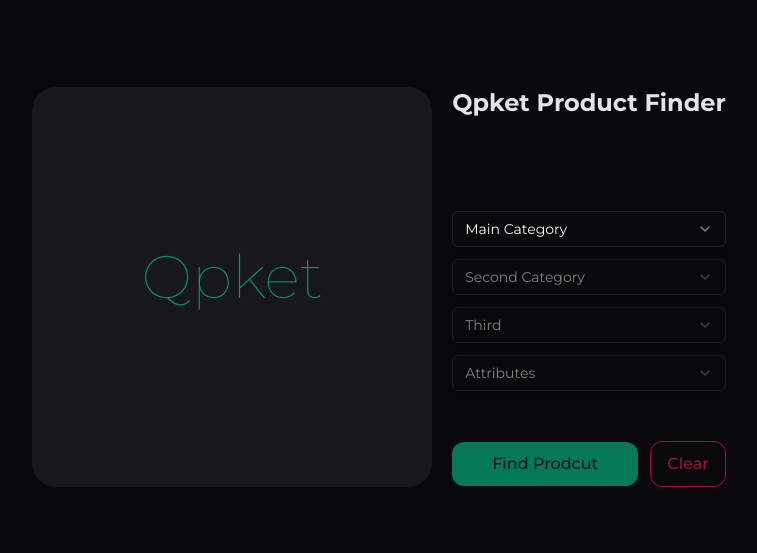
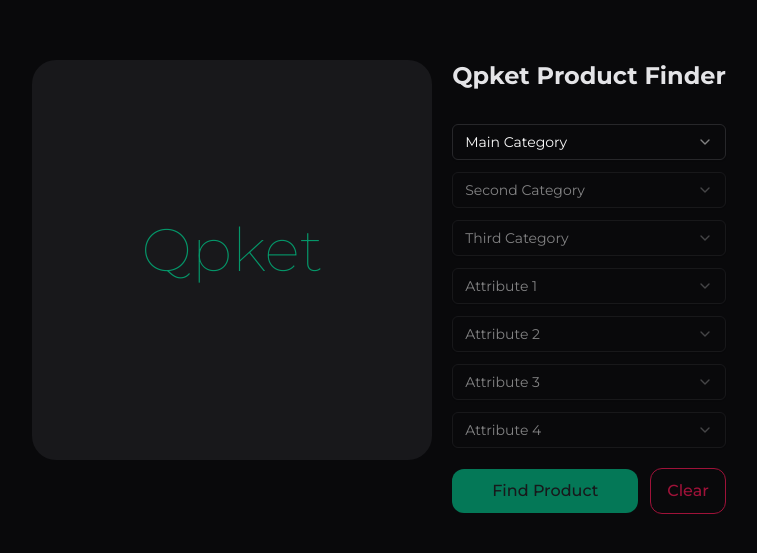
Before and after one commit to pedrrram/product-finder, a Next.js app: page / in a window 1280 px wide. Shown: the part 103-656 px from the top of the page, without its empty margins (261-1018 px from the left). Built offline with nearby package versions, Linux system fonts and the light colour scheme.

Commit message:
fix attributes selections

```diff
--- a/app/layout.jsx
+++ b/app/layout.jsx
@@ -17,7 +17,7 @@ export default function RootLayout({ children }) {
         <meta name="theme-color" content="#059669" />
       </head>
       <body
-        className={`${montserrat.className} bg-zinc-950 text-zinc-50 flex flex-col items-center justify-center h-screen p-5`}
+        className={`${montserrat.className} bg-zinc-950 text-zinc-50 flex flex-col items-center justify-center min-h-screen h-full p-5`}
       >
         {children}
       </body>
--- a/app/page.jsx
+++ b/app/page.jsx
@@ -1,5 +1,4 @@
 "use client";
-
 import { useRef, useState } from "react";
 import Badge from "@/components/Badge";
 import Form from "@/components/Form";
@@ -11,7 +10,7 @@ const ProductFinder = () => {
     second: "",
     third: "",
   });
-  const [selectedAttributes, setSelectedAttributes] = useState([]);
+  const [attributeSelections, setAttributeSelections] = useState([]);
   const mainCatRef = useRef(null);
 
   const handleCategoryChange = (level, value) => {
@@ -26,27 +25,23 @@ const ProductFinder = () => {
       newCategories.third = "";
     } else {
       newCategories.third = value;
-      // Scroll to the main category
       if (mainCatRef.current) {
         mainCatRef.current.scrollIntoView({ behavior: "smooth" });
       }
     }
     setSelectedCategories(newCategories);
-    if (level === "main") setSelectedAttributes([]);
+    if (level === "main") setAttributeSelections([]);
   };
 
-  const handleAttributeSelect = (attribute) => {
-    if (
-      selectedAttributes.length < 3 &&
-      !selectedAttributes.includes(attribute)
-    ) {
-      setSelectedAttributes([...selectedAttributes, attribute]);
-    }
+  const handleAttributeSelect = (index, value) => {
+    const newSelections = [...attributeSelections];
+    newSelections[index] = value;
+    setAttributeSelections(newSelections);
   };
 
   const handleClearForm = () => {
     setSelectedCategories({ main: "", second: "", third: "" });
-    setSelectedAttributes([]);
+    setAttributeSelections([]);
   };
 
   const lastCategory =
@@ -55,9 +50,9 @@ const ProductFinder = () => {
     selectedCategories.main;
 
   return (
-    <main className="flex flex-col items-center sm:items-start justify-center">
-      <div className="flex flex-col sm:flex-row items-center justify-between max-w-screen-lg gap-5">
-        <div className="h-80 w-80 sm:w-[400px] sm:h-[400px] bg-zinc-900 rounded-3xl flex flex-col items-center justify-center">
+    <main className="flex flex-col items-center justify-center py-5">
+      <div className="flex flex-col sm:flex-row items-center sm:justify-between max-w-screen-lg gap-5">
+        <div className="h-80 w-80 sm:w-[400px] sm:h-[400px] bg-zinc-900 rounded-3xl flex flex-col items-center justify-center self-start">
           <span className="text-6xl font-thin text-emerald-600 mb-5">
             Qpket
           </span>
@@ -74,7 +69,7 @@ const ProductFinder = () => {
           </p>
           <Form
             selectedCategories={selectedCategories}
-            selectedAttributes={selectedAttributes}
+            attributeSelections={attributeSelections}
             onClear={handleClearForm}
             onCategoryChange={handleCategoryChange}
             onAttributeSelect={handleAttributeSelect}
@@ -82,9 +77,9 @@ const ProductFinder = () => {
           />
         </div>
       </div>
-      <div className="flex gap-4 mt-5">
-        {selectedAttributes.map((att) => (
-          <Badge key={att}>{att}</Badge>
+      <div className="flex flex-wrap justify-center sm:justify-start max-w-sm sm:max-w-full gap-4 mt-5">
+        {attributeSelections.map((att, index) => (
+          <Badge key={index}>{att}</Badge>
         ))}
       </div>
     </main>
--- a/components/Form.jsx
+++ b/components/Form.jsx
@@ -11,14 +11,55 @@ import ResultDialog from "./ResultDialog";
 import { getBreadcrumbs } from "@/lib/utils";
 
 const Form = ({
-  selectedAttributes,
+  attributeSelections,
   selectedCategories,
   onClear,
   onCategoryChange,
   onAttributeSelect,
-  mainCatRef
+  mainCatRef,
 }) => {
   const [isModalOpen, setIsModalOpen] = useState(false);
+
+  const getAvailableAttributes = (currentIndex) => {
+    const selectedAttrs = new Set(attributeSelections);
+    return attributes.common.filter(
+      (attr) =>
+        !selectedAttrs.has(attr) || attributeSelections[currentIndex] === attr
+    );
+  };
+
+  // Calculate the number of attribute selectors to show - minimum 4 attribute selectors
+  const totalSelectors = Math.max(4, attributeSelections.length + 1);
+  // generate attribute selectors
+  const attributeSelectors = Array.from(
+    { length: totalSelectors },
+    (_, index) => {
+      const isDisabled =
+        !selectedCategories.third ||
+        (index > 0 && !attributeSelections[index - 1]);
+
+      if (attributes.common.length <= index) return null;
+      return (
+        <Select
+          key={index}
+          disabled={isDisabled}
+          value={attributeSelections[index] || ""}
+          onValueChange={(val) => onAttributeSelect(index, val)}
+        >
+          <SelectTrigger>
+            <SelectValue placeholder={`Attribute ${index + 1}`} />
+          </SelectTrigger>
+          <SelectContent>
+            {getAvailableAttributes(index).map((attr) => (
+              <SelectItem key={attr} value={attr}>
+                {attr}
+              </SelectItem>
+            ))}
+          </SelectContent>
+        </Select>
+      );
+    }
+  );
 
   return (
     <>
@@ -27,7 +68,7 @@ const Form = ({
           value={selectedCategories.main}
           onValueChange={(val) => onCategoryChange("main", val)}
         >
-          <SelectTrigger className="">
+          <SelectTrigger>
             <SelectValue placeholder="Main Category" />
           </SelectTrigger>
           <SelectContent avoidCollisions>
@@ -43,7 +84,7 @@ const Form = ({
           value={selectedCategories.second}
           onValueChange={(val) => onCategoryChange("second", val)}
         >
-          <SelectTrigger className="">
+          <SelectTrigger>
             <SelectValue placeholder="Second Category" />
           </SelectTrigger>
           <SelectContent>
@@ -59,8 +100,8 @@ const Form = ({
           value={selectedCategories.third}
           onValueChange={(val) => onCategoryChange("third", val)}
         >
-          <SelectTrigger className="">
-            <SelectValue placeholder="Third" />
+          <SelectTrigger>
+            <SelectValue placeholder="Third Category" />
           </SelectTrigger>
           <SelectContent>
             {categories[selectedCategories.second]?.map((cat) => (
@@ -70,35 +111,20 @@ const Form = ({
             ))}
           </SelectContent>
         </Select>
-        <Select
-          disabled={!selectedCategories.third}
-          onValueChange={onAttributeSelect}
-          value=""
-        >
-          <SelectTrigger className="">
-            <SelectValue placeholder="Attributes" />
-          </SelectTrigger>
-          <SelectContent>
-            {attributes.common.map((attr) => (
-              <SelectItem key={attr} value={attr}>
-                {attr}
-              </SelectItem>
-            ))}
-          </SelectContent>
-        </Select>
+        {attributeSelectors}
       </div>
       <div className="flex items-center">
         <button
           onClick={() => {
-            selectedAttributes.length > 0 && setIsModalOpen(true);
+            attributeSelections.length > 3 && setIsModalOpen(true);
           }}
           className="flex-1 bg-emerald-700 hover:bg-emerald-700 text-zinc-900 px-4 py-2.5 rounded-xl outline-none font-medium"
         >
-          Find Prodcut
+          Find Product
         </button>
         <button
           onClick={onClear}
-          className="bg-zinc-950  text-rose-800 border border-rose-800 hover:border-rose-900 hover:text-rose-900 px-4 py-2.5 rounded-xl outline-none font-medium ml-3"
+          className="bg-zinc-950 text-rose-800 border border-rose-800 hover:border-rose-900 hover:text-rose-900 px-4 py-2.5 rounded-xl outline-none font-medium ml-3"
         >
           Clear
         </button>
@@ -106,7 +132,7 @@ const Form = ({
       <ResultDialog
         isModalOpen={isModalOpen}
         setIsModalOpen={setIsModalOpen}
-        selectedAttributes={selectedAttributes}
+        selectedAttributes={attributeSelections}
         breadcrumbs={getBreadcrumbs(selectedCategories)}
       />
     </>
--- a/components/ResultDialog.jsx
+++ b/components/ResultDialog.jsx
@@ -14,18 +14,18 @@ const ResultDialog = ({
 }) => {
   return (
     <Dialog open={isModalOpen} onOpenChange={setIsModalOpen}>
-      <DialogContent className="max-w-xs sm:max-w-3xl bg-zinc-900 text-gray-100 border border-zinc-800 rounded-xl">
+      <DialogContent className="max-w-xs sm:max-w-3xl bg-zinc-900 text-gray-100 border border-zinc-800 rounded-xl" aria-describedby={undefined}>
         <DialogHeader>
           <DialogTitle className="text-zinc-500">Matching Products</DialogTitle>
         </DialogHeader>
         <div className="bg-zinc-800 p-4 border rounded-xl border-zinc-800 flex flex-col sm:flex-row items-start sm:items-center justify-between gap-4">
-          <div>
+          <div className="">
             <h3 className="font-semibold text-sm text-zinc-500 mb-2">
               Selected Categories:
             </h3>
             <p className="text-zinc-300 text-sm">{breadcrumbs}</p>
           </div>
-          <div className="flex flex-wrap gap-2">
+          <div className="flex flex-wrap gap-2 flex-1 justify-center">
             {selectedAttributes.map((attr) => (
               <Badge key={attr} className="bg-emerald-900 text-xs">
                 {attr}
--- a/constants/mockData.js
+++ b/constants/mockData.js
@@ -22,5 +22,16 @@ export const categories = {
 };
 
 export const attributes = {
-  common: ["Brand", "Price", "Rating", "Availability", "Discount"],
+  common: [
+    "Brand",
+    "Price Range",
+    "Rating",
+    "Availability",
+    "Discount",
+    "Color",
+    "Material",
+    "Warranty",
+    "Shipping Time",
+    "Return Policy",
+  ],
 };
```
